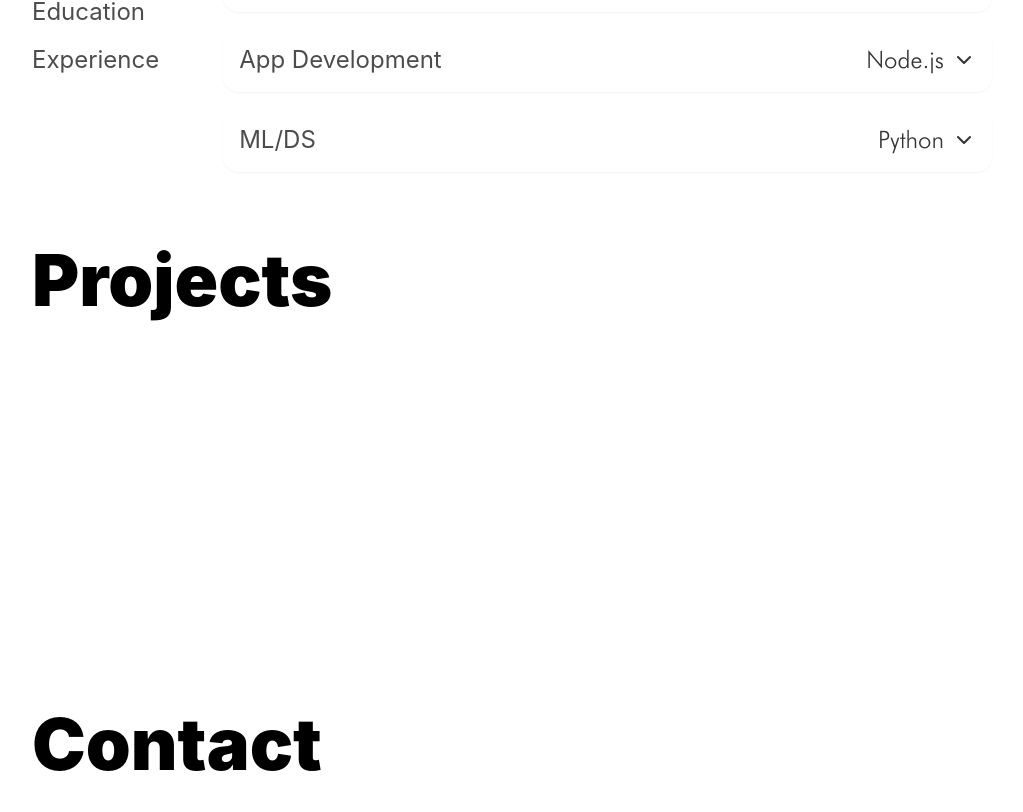
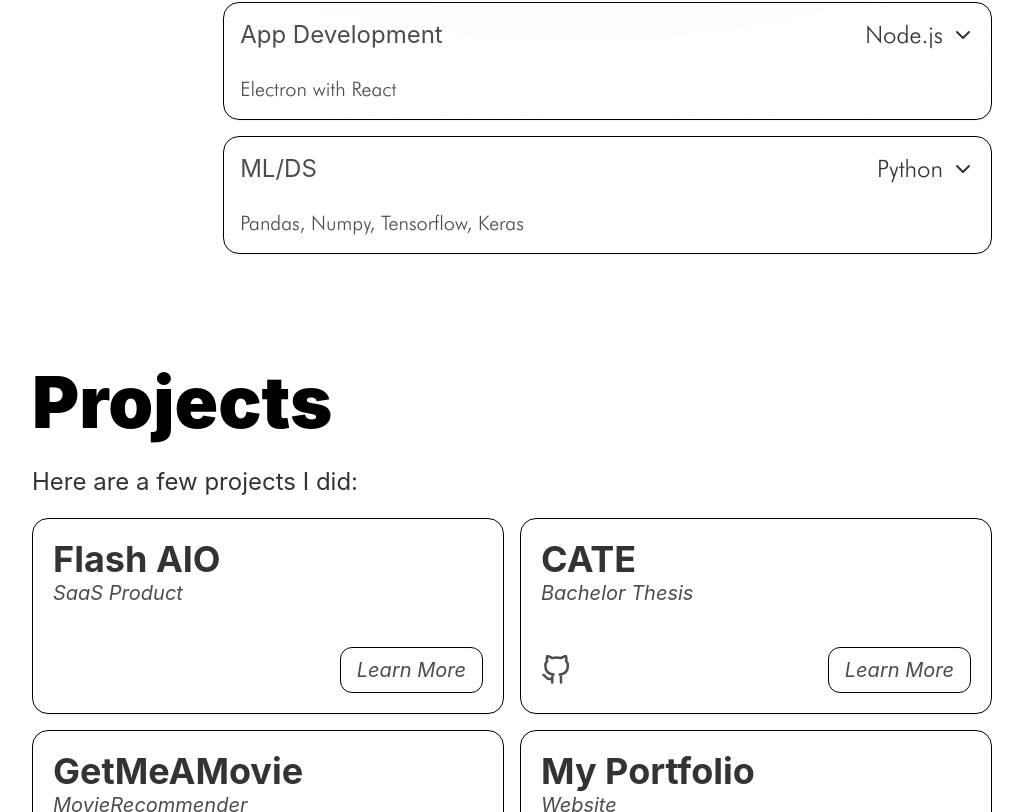
Before and after one commit to thatsnoi/MyPortfolio, a Next.js app: page / in a window 1280 px wide. Shown: the part 1348-2160 px from the top of the page, without its empty margins (64-1087 px from the left). Built offline with nearby package versions, Linux system fonts and the light colour scheme; a web font is replaced by a local one.

Commit message:
Projects Section

```diff
--- a/components/About/index.js
+++ b/components/About/index.js
@@ -35,7 +35,7 @@ const About = () => {
           <br />
           Here are a few of my skills, my education and experience:
         </motion.div>
-        <motion.div
+        {/* <motion.div
           className="hidden md:block relative bg-white rounded-2xl w-52 h-52 flex-shrink-0 z-0 shadow-2xl"
           whileHover={{ scale: 1.2, rotateX: 10, rotateY: 10 }}
           variants={fadeInWithDelay(0.5)}
@@ -49,7 +49,7 @@ const About = () => {
             src={meSrc}
             alt="That's me!"
           />
-        </motion.div>
+        </motion.div> */}
       </Container>
       <Container className="flex flex-col md:flex-row justify-between space-y-5 md:space-y-0 md:space-x-16 md:mt-12">
         <motion.div
@@ -104,9 +104,21 @@ function MySkills() {
       viewport={{ once: true }}
       variants={list()}
     >
-      <InfoBox label="Frontend Development" value="Node.js" />
-      <InfoBox label="App Development" value="Node.js" />
-      <InfoBox label="ML/DS" value="Python" />
+      <InfoBox
+        label="Frontend Development"
+        value="Node.js"
+        details="React, Next.js, Redux, TypeScript, TailwindCSS"
+      />
+      <InfoBox
+        label="App Development"
+        value="Node.js"
+        details="Electron with React"
+      />
+      <InfoBox
+        label="ML/DS"
+        value="Python"
+        details="Pandas, Numpy, Tensorflow, Keras"
+      />
     </motion.div>
   )
 }
@@ -122,11 +134,17 @@ function Education() {
       <InfoBox
         label="MS Data Science, Universitat de Barcelona"
         value="2021/22"
+        details="Current average grade: 8.5/10"
       />
-      <InfoBox label="BS Information Systems, TUM" value="2018–21" />
+      <InfoBox
+        label="BS Information Systems, TUM"
+        value="2018–21"
+        details="Final Thesis: 1.0"
+      />
       <InfoBox
         label="Abitur, German International School Dubai"
         value="2012–18"
+        details="Final grade: 1.6"
       />
     </motion.div>
   )
@@ -141,6 +159,7 @@ function Experience() {
       variants={list()}
     >
       <InfoBox label="Software Developer, Qualicen" value="2021–Current" />
+      <InfoBox label="Co-Founder, Flash AIO" value="2020–Current" />
       <InfoBox label="Intern, Thaltegos" value="2020–21" />
       <InfoBox label="Freelancer" value="2019–20" />
     </motion.div>
--- a/components/Background.js
+++ b/components/Background.js
@@ -19,22 +19,22 @@ export default function Background() {
         style={{ zIndex: -20 }}
       ></div>
       <Bubble
-        width="1114px"
-        height="711px"
-        left="-154px"
-        top="-167px"
+        width="100em"
+        height="40em"
+        left="-15em"
+        top="-17em"
         color="#FF367E"
       />
       <Bubble
-        width="800px"
-        height="600px"
+        width="80em"
+        height="50em"
         right="-154px"
         top="150px"
         color="#4A5CFF"
       />
       <Bubble
-        width="900px"
-        height="500px"
+        width="80em"
+        height="50em"
         left="-50px"
         top="70vh"
         color="#FF367E"
--- /dev/null
+++ b/components/Button.js
@@ -0,0 +1,9 @@
+const Button = ({ children }) => {
+  return (
+    <div className="border border-black dark:border-white dark:border-opacity-80 standard-text-light-hover px-4 py-2 rounded-xl text-xl italic cursor-pointer ">
+      {children}
+    </div>
+  )
+}
+
+export default Button
--- a/components/Header.js
+++ b/components/Header.js
@@ -40,6 +40,26 @@ export default function Header() {
         <MenuItem href="/#projects"> Projects</MenuItem>
         <MenuItem href="/#contact">Contact</MenuItem>
       </motion.div>
+      <motion.div
+        className="group md:hidden flex flex-col items-end cursor-pointer space-y-2"
+        initial="hidden"
+        animate="visible"
+        variants={list()}
+        whileHover={{ scale: 1.05 }}
+      >
+        <motion.div
+          className="w-10 h-1 bg-black dark:bg-white bg-opacity-70 dark:bg-opacity-80 group-hover:bg-opacity-100 group-hover:dark:bg-opacity-100"
+          variants={fadeIn}
+        ></motion.div>
+        <motion.div
+          className="w-6 h-1 bg-black dark:bg-white bg-opacity-70 dark:bg-opacity-80 group-hover:bg-opacity-100 group-hover:dark:bg-opacity-100"
+          variants={fadeIn}
+        ></motion.div>
+        <motion.div
+          className="w-8 h-1 bg-black dark:bg-white bg-opacity-70 dark:bg-opacity-80 group-hover:bg-opacity-100 group-hover:dark:bg-opacity-100"
+          variants={fadeIn}
+        ></motion.div>
+      </motion.div>
     </Container>
   )
 }
--- a/components/InfoBox.js
+++ b/components/InfoBox.js
@@ -5,22 +5,30 @@ import { fadeIn } from '../styles/motion'
 const InfoBox = ({ label, value, details }) => {
   return (
     <motion.div
-      className="relative group flex flex-col md:flex-row items-center-between md:items-center justify-between p-4 pr-10 md:pr-4 bg-white bg-opacity-30 rounded-2xl w-full cursor-pointer dark:hover:text-opacity-100 shadow-sm"
+      className="group flex flex-col bg-white bg-opacity-20 dark:bg-opacity-10 rounded-2xl w-full cursor-pointer dark:hover:text-opacity-100 shadow-sm border border-black dark:border-0"
       variants={fadeIn}
+      style={{
+        backdropFilter: 'blur(200px)',
+      }}
     >
+      <div className="relative flex flex-col lg:flex-row items-center-between lg:items-center justify-between p-4 pr-10 lg:pr-4">
         <p className="standard-text-light text-2xl group-hover:text-opacity-100 dark:group-hover:text-opacity-100 transition-all duration-200">
           {label}
         </p>
 
         <div className="flex items-center space-x-2 text-2xl standard-text font-light group-hover:text-opacity-100 transition-all duration-200 text-right">
           <p>{value}</p>
-        <div className="hidden md:block">
+          <div className="hidden lg:block">
             <FiChevronDown />
           </div>
 
-        <div className="absolute right-5 top-0 bottom-0 flex items-center md:hidden">
+          <div className="absolute right-5 top-0 bottom-0 flex items-center lg:hidden">
             <FiChevronDown />
           </div>
+        </div>
+      </div>
+      <div className="text-xl standard-text-light font-light pt-2 p-4">
+        {details}
       </div>
     </motion.div>
   )
--- /dev/null
+++ b/components/Projects/Project.js
@@ -0,0 +1,38 @@
+import { motion } from 'framer-motion'
+import { FiGithub } from 'react-icons/fi'
+import Button from '../Button'
+import Icon from '../Icon'
+import { fadeIn } from './../../styles/motion'
+
+const Project = ({ name, type, github }) => {
+  return (
+    <motion.div
+      className="group bg-white p-5 p bg-opacity-10 rounded-2xl w-full shadow-sm border border-black dark:border-0"
+      style={{
+        backdropFilter: 'blur(100px)',
+      }}
+      variants={fadeIn}
+      initial="hidden"
+      whileInView="visible"
+      viewport={{ once: true }}
+    >
+      <h3 className="standard-text group-hover:dark:text-opacity-100 group-hover:text-opacity-100 transition-all text-4xl font-bold">
+        {name}
+      </h3>
+      <p className="standard-text-light italic text-xl">{type}</p>
+      <div className="flex justify-between items-center pt-10">
+        <a
+          className="standard-text-light"
+          href={github}
+          target="_blank"
+          rel="noreferrer"
+        >
+          {github && <Icon Icon={FiGithub} />}
+        </a>
+        <Button>Learn More</Button>
+      </div>
+    </motion.div>
+  )
+}
+
+export default Project
--- /dev/null
+++ b/components/Projects/index.js
@@ -0,0 +1,39 @@
+import Container from '../Container'
+import Title from '../Title'
+import Icon from '../Icon'
+import { FiGithub } from 'react-icons/fi'
+import Button from '../Button'
+import Project from './Project'
+
+const Projects = () => {
+  return (
+    <div id="projects" className="pt-20">
+      <Container>
+        <Title>Projects</Title>
+        <p className="standard-text text-2xl mt-5">
+          Here are a few projects I did:
+        </p>
+        <div className="grid grid-cols-1 md:grid-cols-2 gap-4 mt-5">
+          <Project name="Flash AIO" type="SaaS Product" />
+          <Project
+            name="CATE"
+            type="Bachelor Thesis"
+            github="https://github.com/thatsnoi/RNN-for-Cause-Effect-Detection"
+          />
+          <Project
+            name="GetMeAMovie"
+            type="MovieRecommender"
+            github="https://github.com/thatsnoi/RNN-for-Cause-Effect-Detection"
+          />
+          <Project
+            name="My Portfolio"
+            type="Website"
+            github="https://github.com/thatsnoi/RNN-for-Cause-Effect-Detection"
+          />
+        </div>
+      </Container>
+    </div>
+  )
+}
+
+export default Projects
--- a/pages/index.js
+++ b/pages/index.js
@@ -6,6 +6,7 @@ import { motion } from 'framer-motion'
 import { list, fadeIn } from './../styles/motion'
 import Title from '../components/Title'
 import About from '../components/About'
+import Projects from '../components/Projects'
 
 export default function Home() {
   return (
@@ -51,16 +52,6 @@ const Hero = () => {
   )
 }
 
-const Projects = () => {
-  return (
-    <div id="projects" className="pt-10">
-      <Container className="h-96">
-        <Title>Projects</Title>
-      </Container>
-    </div>
-  )
-}
-
 const Contact = () => {
   return (
     <div id="contact" className="pt-20">
```
Also changed, not shown: hooks/useOnScreen.js (added, +17 -0 lines). Lines whose indentation alone changed are shown as unchanged.
